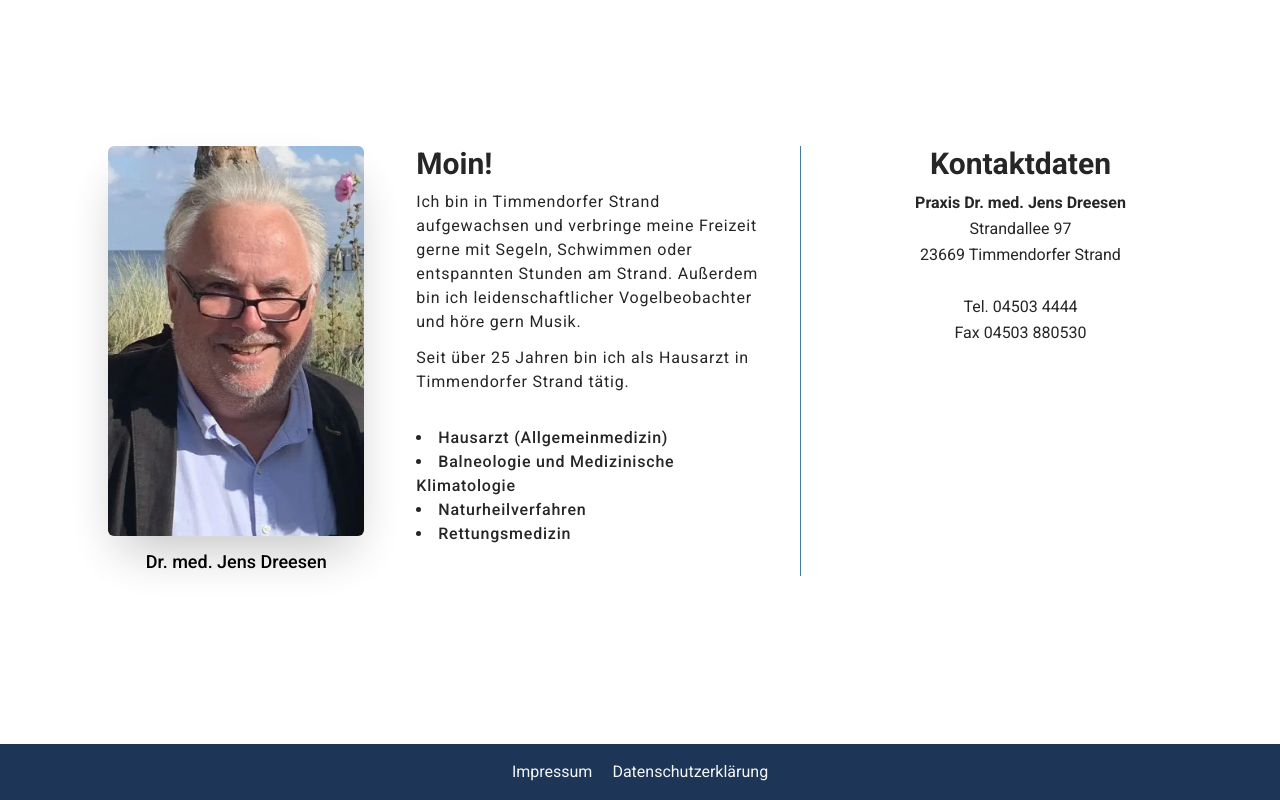
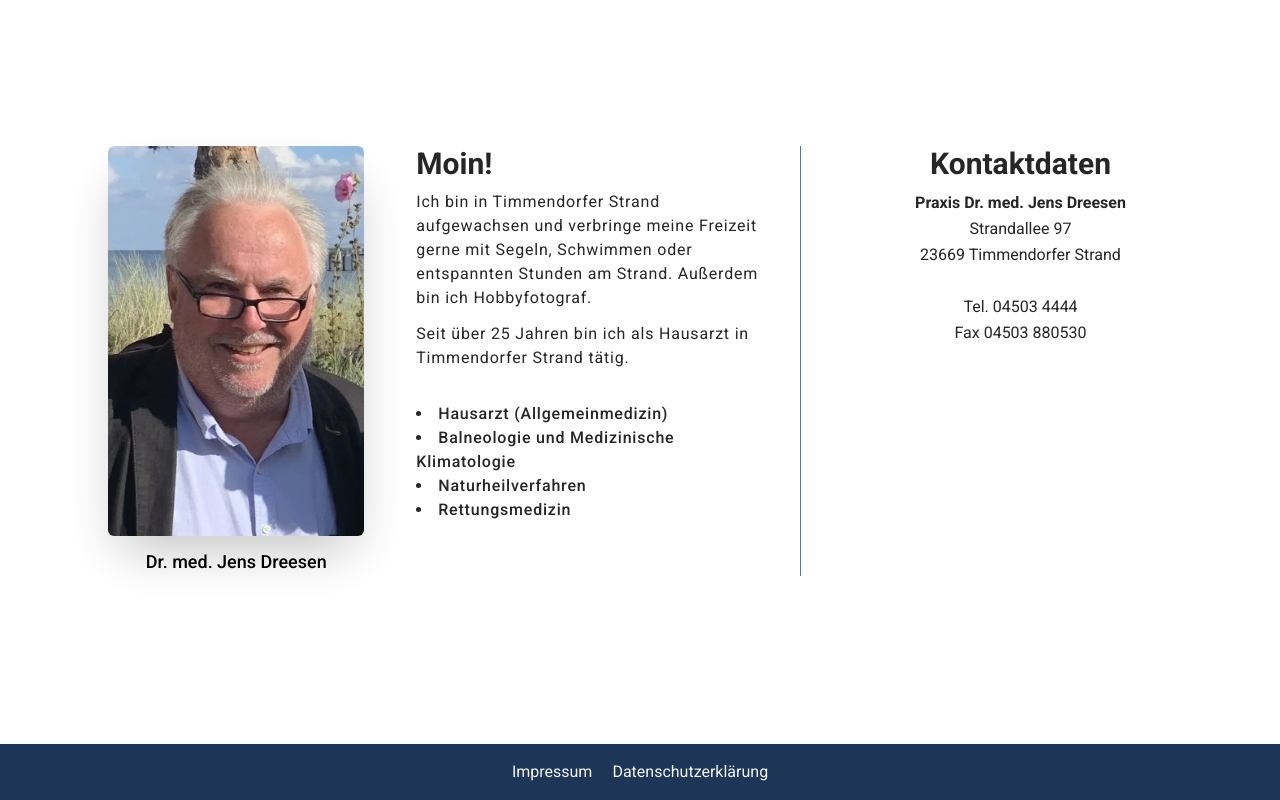
Before and after one commit to timdreesen/arztpraxis, a Next.js app: page / in a window 1280 px wide. Shown: the part 978-1778 px from the top of the page. Built offline with nearby package versions, Linux system fonts and the light colour scheme.

Commit message:
+hobby fotograf -noindex

```diff
--- a/package.json
+++ b/package.json
@@ -17,7 +17,7 @@
   "dependencies": {
     "class-variance-authority": "^0.7.1",
     "clsx": "^2.1.1",
-    "decap-cms-app": "^3.8.4",
+    "decap-cms-app": "^3.9.0",
     "lucide-react": "^0.546.0",
     "luxon": "^3.7.2",
     "next": "15.5.6",
--- a/src/components/UeberMich.tsx
+++ b/src/components/UeberMich.tsx
@@ -15,7 +15,6 @@ export default function UeberMich() {
           height={959}
           className="mx-auto w-full max-w-3xs rounded-md opacity-95 shadow-2xl hover:opacity-100"
           sizes="256px"
-          quality={80}
         />
         <p className="pt-3 text-center text-lg font-medium">
           Dr. med. Jens Dreesen
@@ -28,8 +27,7 @@ export default function UeberMich() {
           <p className="tracking-wider">
             Ich bin in Timmendorfer Strand aufgewachsen und verbringe meine
             Freizeit gerne mit Segeln, Schwimmen oder entspannten Stunden am
-            Strand. Außerdem bin ich leidenschaftlicher Vogelbeobachter und höre
-            gern Musik.
+            Strand. Außerdem bin ich Hobbyfotograf.
           </p>
           <p className="py-3 tracking-wider">
             Seit über 25 Jahren bin ich als Hausarzt in Timmendorfer Strand
```
Also changed, not shown: public/robots.txt (deleted), 1 other file (tests, documents, lock files or other folders).
